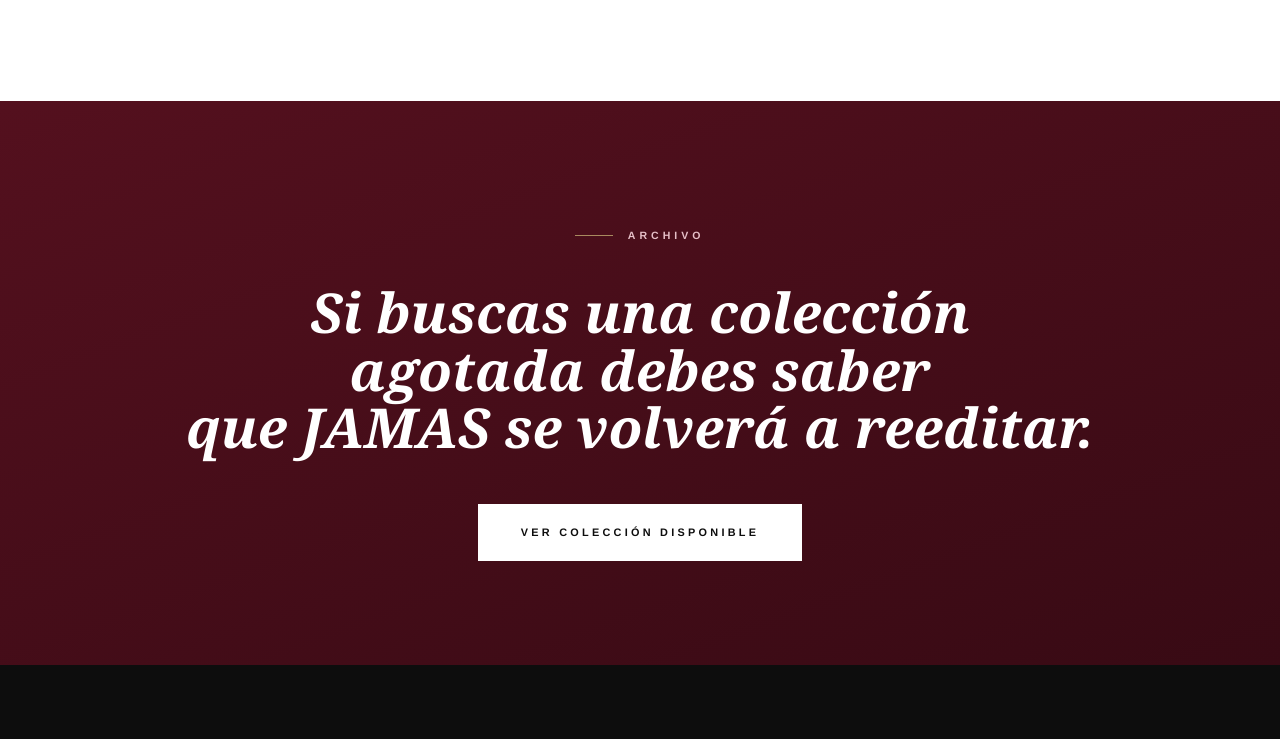
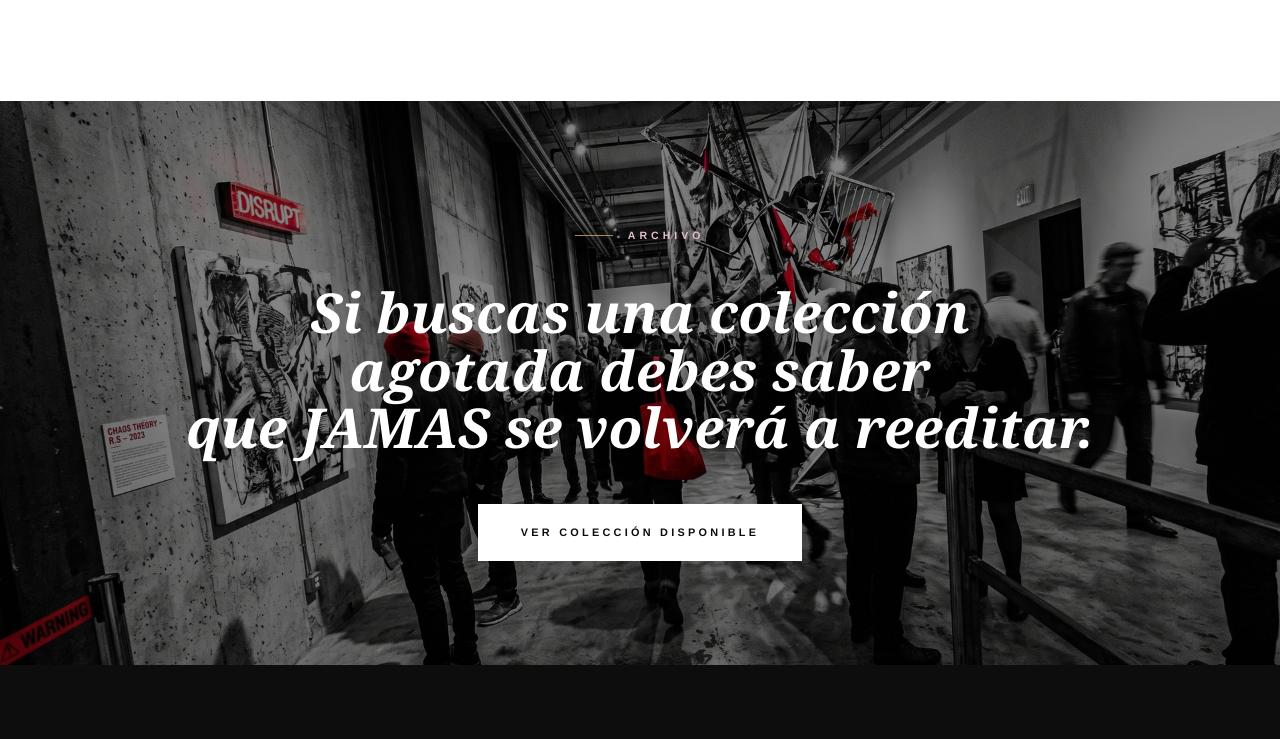
Before and after one commit to gazetastudio-hue/gazeta-studio, a website: page index.html in a window 1280 px wide. Shown: the part 5329-6068 px from the top of the page. Drawn offline with Linux system fonts and the light colour scheme.

Commit message:
Archivo de la home con foto de galería de fondo ligeramente oscurecida

```diff
--- a/index.html
+++ b/index.html
@@ -5,7 +5,7 @@
 <meta name="viewport" content="width=device-width, initial-scale=1.0">
 <title>GAZETA STUDIO — Arte exclusivo con estilo propio | Cuadros en serie limitada de Juan Casper</title>
 <meta name="description" content="Cuadros de Juan Casper en series cortas y numeradas. Cada obra, en un solo tamaño. Especialistas en gran formato. Cuando una serie se cierra, no se repone.">
-<link rel="stylesheet" href="styles.css?v=19">
+<link rel="stylesheet" href="styles.css?v=20">
 <link rel="icon" type="image/png" href="assets/logo-gazeta.png">
 </head>
 <body>
--- a/styles.css
+++ b/styles.css
@@ -192,7 +192,10 @@ section{padding:6.5rem 0}
 .checklist li::before{content:"—";color:var(--oro);font-weight:700;flex:none}
 
 /* ---------- Banner / páginas ---------- */
-.banner-cierre{background:linear-gradient(160deg,var(--vino),var(--vino-oscuro));color:#fff;text-align:center}
+.banner-cierre{position:relative;overflow:hidden;background:#141414;color:#fff;text-align:center}
+.banner-cierre::before{content:"";position:absolute;inset:0;background:url('assets/archivo-galeria.jpg') center/cover no-repeat}
+.banner-cierre::after{content:"";position:absolute;inset:0;background:rgba(0,0,0,.48)}
+.banner-cierre .wrap{position:relative;z-index:1}
 .banner-cierre .eyebrow{justify-content:center;color:#e5bfc7}.banner-cierre .eyebrow::before{background:var(--oro)}
 .banner-cierre h2{font-style:italic;max-width:920px;margin:auto}
 .banner-cierre p{max-width:720px;margin:1.4rem auto 2.4rem;color:#ecdde0}
```
Also changed, not shown: colecciones.html (+1 -1 lines), contacto.html (+1 -1 lines), manifiesto.html (+1 -1 lines), assets/archivo-galeria.jpg (added).
